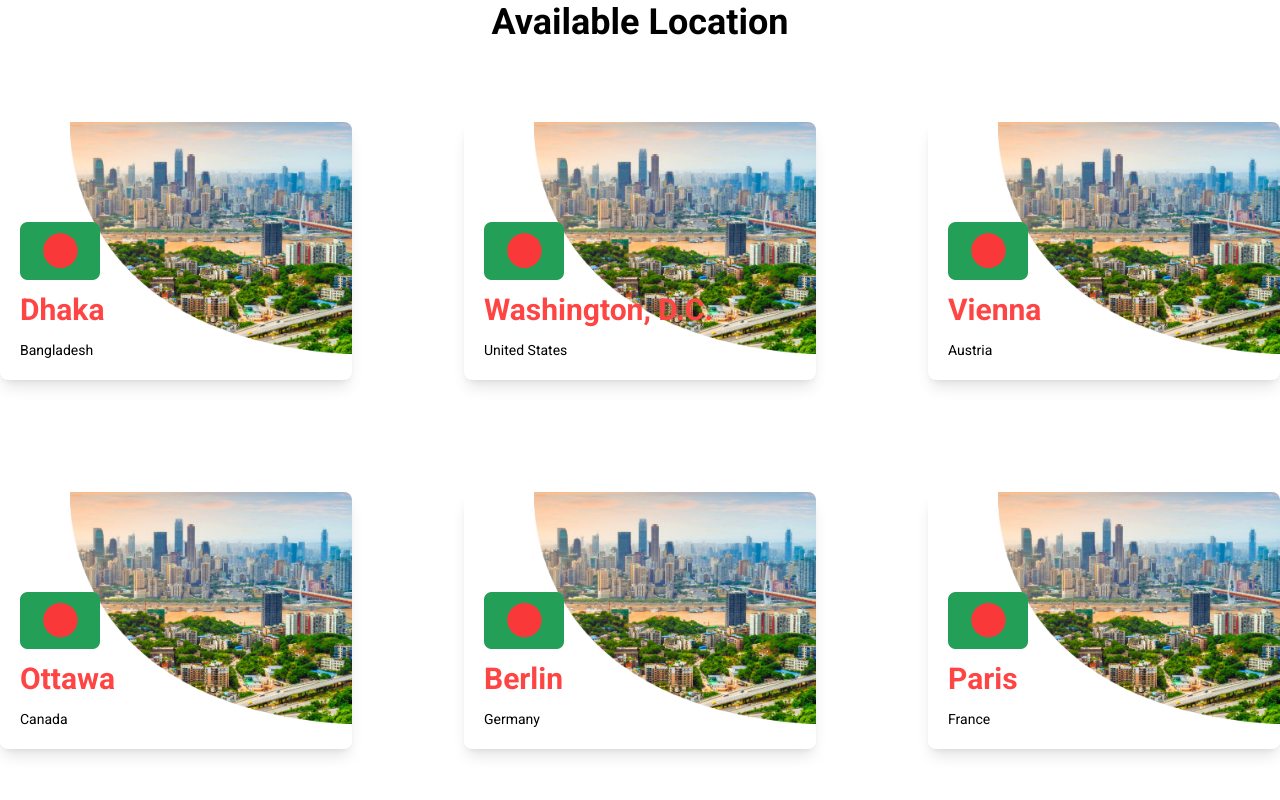
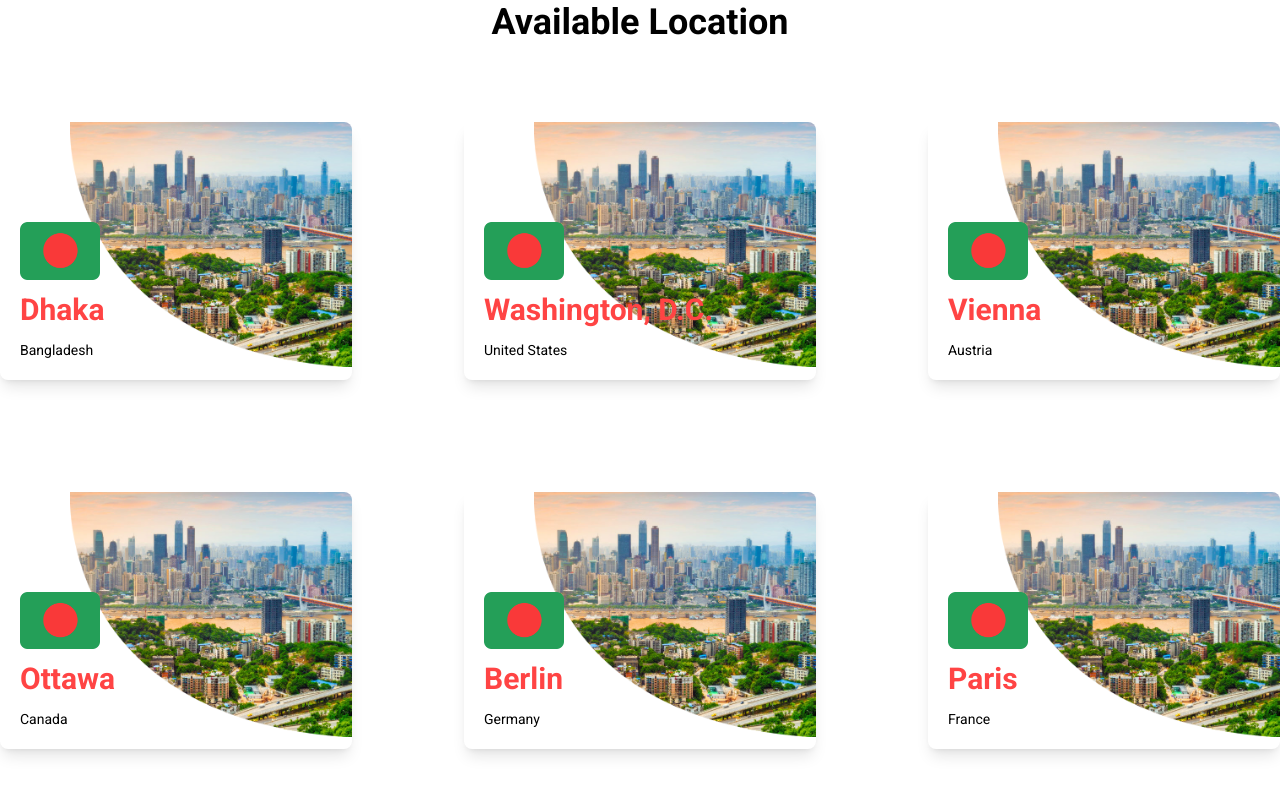
Before and after one commit to pothikit/hostfule-project, a React (Create React App) app: page /dedicated-server in a window 1280 px wide. Shown: the part 820-1620 px from the top of the page. Built offline with nearby package versions, Linux system fonts and the light colour scheme; a web font is replaced by a local one.

Commit message:
img shap

```diff
--- a/src/components/dedicatedServer/dedicated.css
+++ b/src/components/dedicatedServer/dedicated.css
@@ -8,5 +8,5 @@
     background: url("../../asstes/town.png");
     background-position: right top;
     background-repeat: no-repeat;
-    background-size: 80% 90%;
+    background-size: 80% 95%;
 }
```
